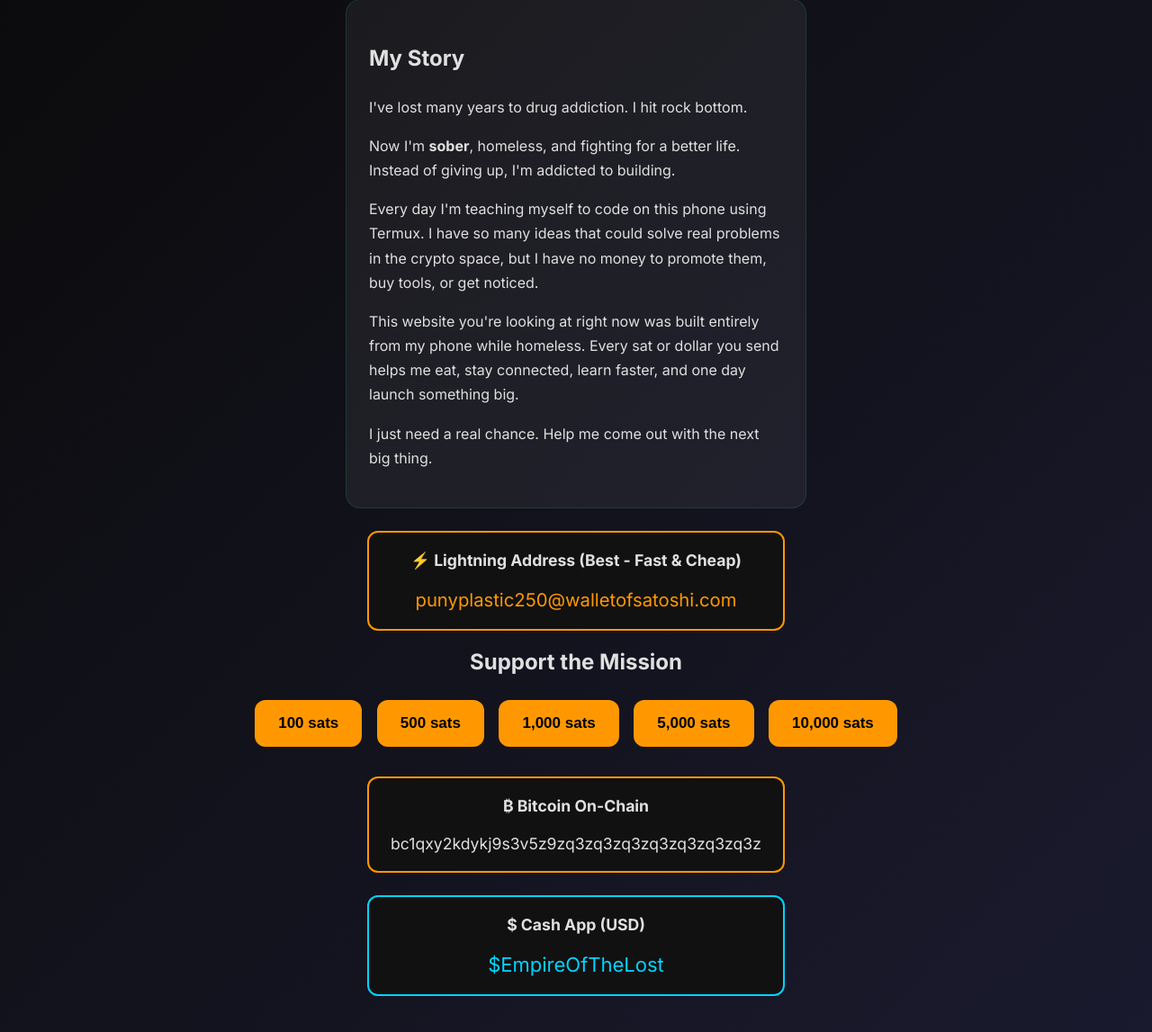
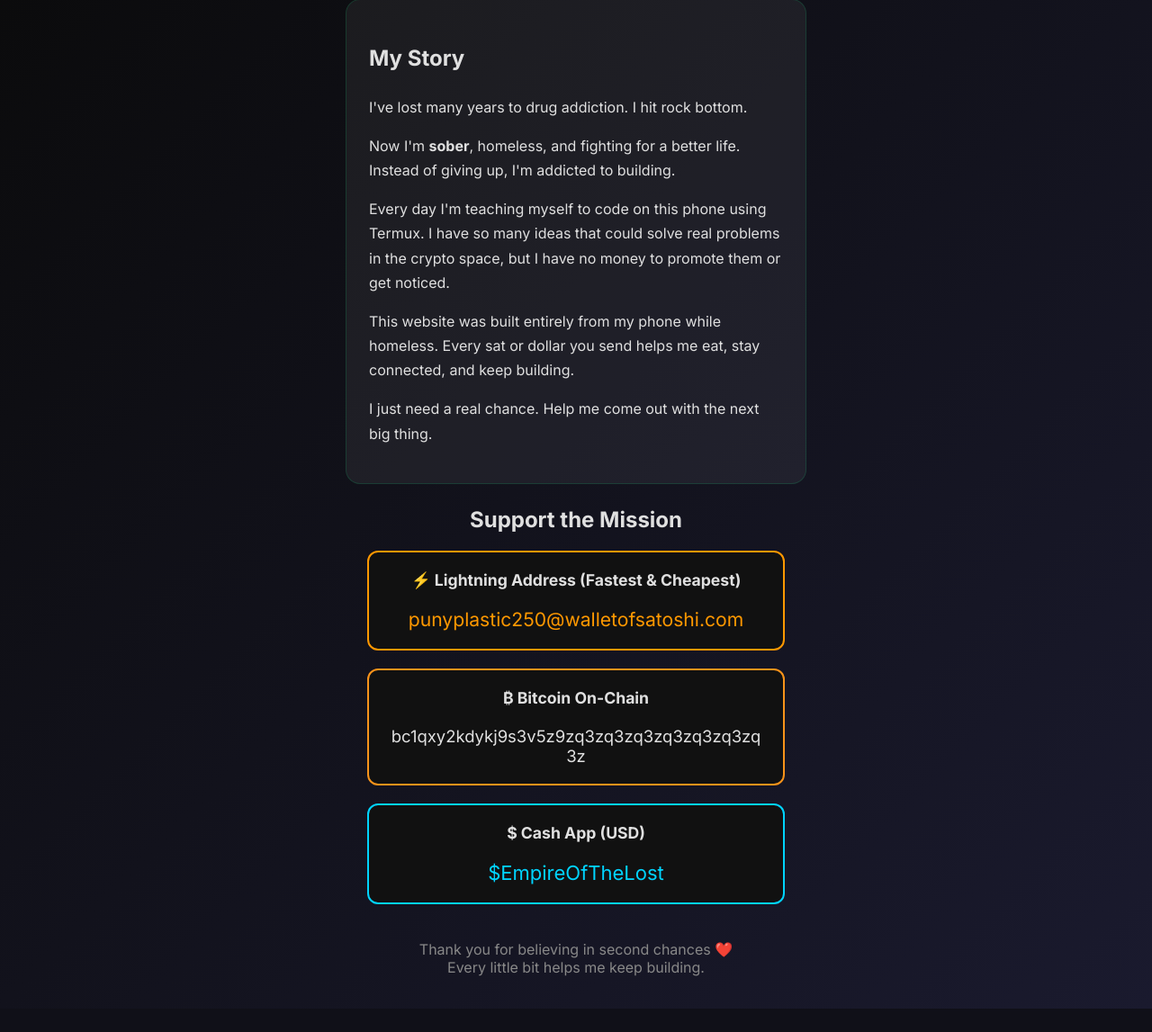
Before and after one commit to homelessCoder2026/Homeless_builder, a Flask app: template templates/index.html in a window 1280 px wide. Shown: the part 164-1311 px from the top of the page at 90% size. After the commit the page ends 1285 px from the top, so only its background shows below. Run offline with Flask 3, Linux system fonts and the light colour scheme; the template is opened without the code that fills it, so the values that code supplies are empty.

Commit message:
Final static version for GitHub Pages

```diff
--- a/templates/index.html
+++ b/templates/index.html
@@ -36,7 +36,7 @@
             border: 1px solid #00ff8822;
         }
 
-        .address-box {
+        .payment-box {
             background: #111;
             padding: 20px;
             border-radius: 12px;
@@ -46,19 +46,6 @@
             word-break: break-all;
             border: 2px solid #ff9800;
         }
-
-        button {
-            background: #ff9800;
-            color: black;
-            border: none;
-            padding: 16px 26px;
-            margin: 8px 6px;
-            font-size: 17px;
-            font-weight: 700;
-            border-radius: 12px;
-            cursor: pointer;
-        }
-        button:hover { background: #ffb74d; transform: scale(1.05); }
     </style>
 </head>
 <body>
@@ -69,46 +56,31 @@
         <h2>My Story</h2>
         <p>I've lost many years to drug addiction. I hit rock bottom.</p>
         <p>Now I'm <strong>sober</strong>, homeless, and fighting for a better life. Instead of giving up, I'm addicted to building.</p>
-        <p>Every day I'm teaching myself to code on this phone using Termux. I have so many ideas that could solve real problems in the crypto space, but I have no money to promote them, buy tools, or get noticed.</p>
-        <p>This website you're looking at right now was built entirely from my phone while homeless. Every sat or dollar you send helps me eat, stay connected, learn faster, and one day launch something big.</p>
+        <p>Every day I'm teaching myself to code on this phone using Termux. I have so many ideas that could solve real problems in the crypto space, but I have no money to promote them or get noticed.</p>
+        <p>This website was built entirely from my phone while homeless. Every sat or dollar you send helps me eat, stay connected, and keep building.</p>
         <p>I just need a real chance. Help me come out with the next big thing.</p>
     </div>
 
-    <div class="address-box">
-        <strong>⚡ Lightning Address (Best - Fast & Cheap)</strong><br><br>
-        <span style="color:#ff9800; font-size:1.15em;">punyplastic250@walletofsatoshi.com</span>
+    <h2>Support the Mission</h2>
+
+    <div class="payment-box">
+        <strong>⚡ Lightning Address (Fastest & Cheapest)</strong><br><br>
+        <span style="color:#ff9800; font-size:1.2em;">punyplastic250@walletofsatoshi.com</span>
     </div>
 
-    <h2>Support the Mission</h2>
-    <button onclick="sendSats(100)">100 sats</button>
-    <button onclick="sendSats(500)">500 sats</button>
-    <button onclick="sendSats(1000)">1,000 sats</button>
-    <button onclick="sendSats(5000)">5,000 sats</button>
-    <button onclick="sendSats(10000)">10,000 sats</button>
-
-    <div class="address-box" style="margin-top: 25px;">
+    <div class="payment-box" style="border-color: #f7931a;">
         <strong>₿ Bitcoin On-Chain</strong><br><br>
-        bc1qxy2kdykj9s3v5z9zq3zq3zq3zq3zq3zq3zq3z
+        <span style="font-size:1.05em;">bc1qxy2kdykj9s3v5z9zq3zq3zq3zq3zq3zq3zq3z</span>
     </div>
 
-    <div class="address-box" style="margin-top: 25px; border-color: #00d4ff;">
+    <div class="payment-box" style="border-color: #00d4ff;">
         <strong>$ Cash App (USD)</strong><br><br>
         <span style="color:#00d4ff; font-size:1.25em;">$EmpireOfTheLost</span>
     </div>
 
-    <script>
-        function sendSats(amount) {
-            fetch('/create_invoice', {
-                method: 'POST',
-                headers: {'Content-Type': 'application/json'},
-                body: JSON.stringify({amount: amount})
-            })
-            .then(r => r.json())
-            .then(data => {
-                alert(`🙏 Thank you!\n\n${data.message}`);
-            })
-            .catch(() => alert("Flask server needs to be running."));
-        }
-    </script>
+    <p style="margin-top: 40px; color: #888;">
+        Thank you for believing in second chances ❤️<br>
+        Every little bit helps me keep building.
+    </p>
 </body>
 </html>
```
Also changed, not shown: index.html (+15 -43 lines).
